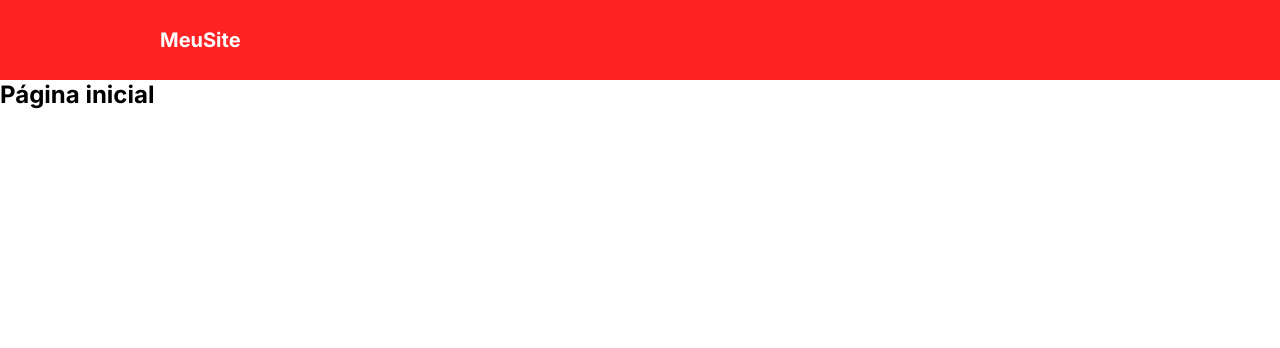
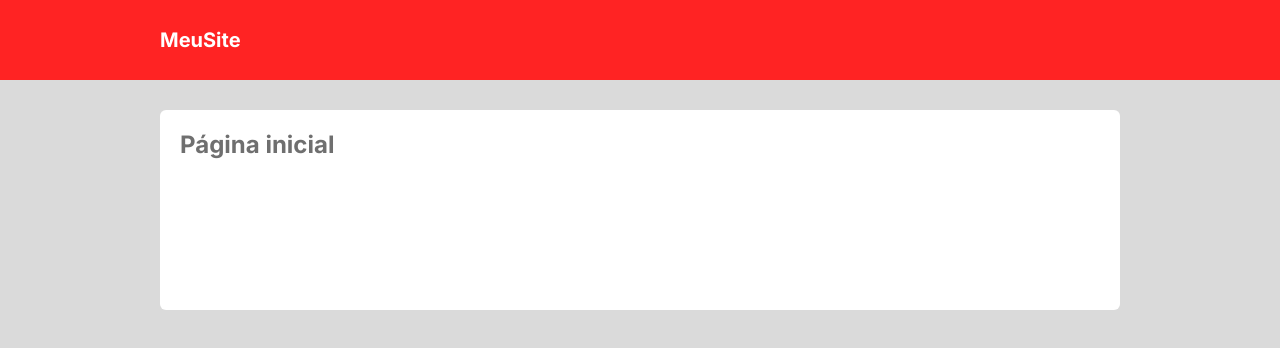
Before and after one commit to Djalves424/Projeto-1-exercicio-de-rotas, a React (Vite) app: page / in a window 1280 px wide. Shown: the top 348 px of the page. Built offline with nearby package versions, Linux system fonts and the light colour scheme.

Commit message:
Styling the Card component

```diff
--- /dev/null
+++ b/src/components/Header/Card/index.tsx
@@ -0,0 +1,16 @@
+import './styles.css';
+
+type Props = {
+    title: string;
+}
+
+export default function Card({title }: Props) {
+
+    return (
+        <div className="card">
+            <h2>{title}</h2>
+
+        </div>
+
+    )
+}
--- /dev/null
+++ b/src/components/Header/Card/styles.css
@@ -0,0 +1,7 @@
+.card {
+    border-radius: 6px;
+    background-color: var(--color-bg-primary);
+    color: var(--color-font-primary);
+    padding: 20px;
+    min-height: 200px;
+}
--- a/src/index.css
+++ b/src/index.css
@@ -16,8 +16,20 @@
     font-family: 'Inter';
 }
 
+body {
+    background-color: var(--color-bg-tertiary);
+}
+
 .container {
     width: 100%;
     max-width: 960px;
     margin: 0 auto;
 }
+
+.mb30 {
+    margin-bottom: 30px;
+}
+
+.mt30 {
+    margin-top: 30px;
+}
--- a/src/routes/Home/HomeBody/index.tsx
+++ b/src/routes/Home/HomeBody/index.tsx
@@ -1,8 +1,13 @@
+import Card from "../../../components/Header/Card";
+
 export default function HomeBody() {
-
-     return (
-        <main>
-            <h2>Página inicial</h2>
-        </main>
-     )
+  return (
+    <main>
+      <section>
+        <div className="container mt30 mb30">
+          <Card title="Página inicial" />
+        </div>
+      </section>
+    </main>
+  );
 }
```
